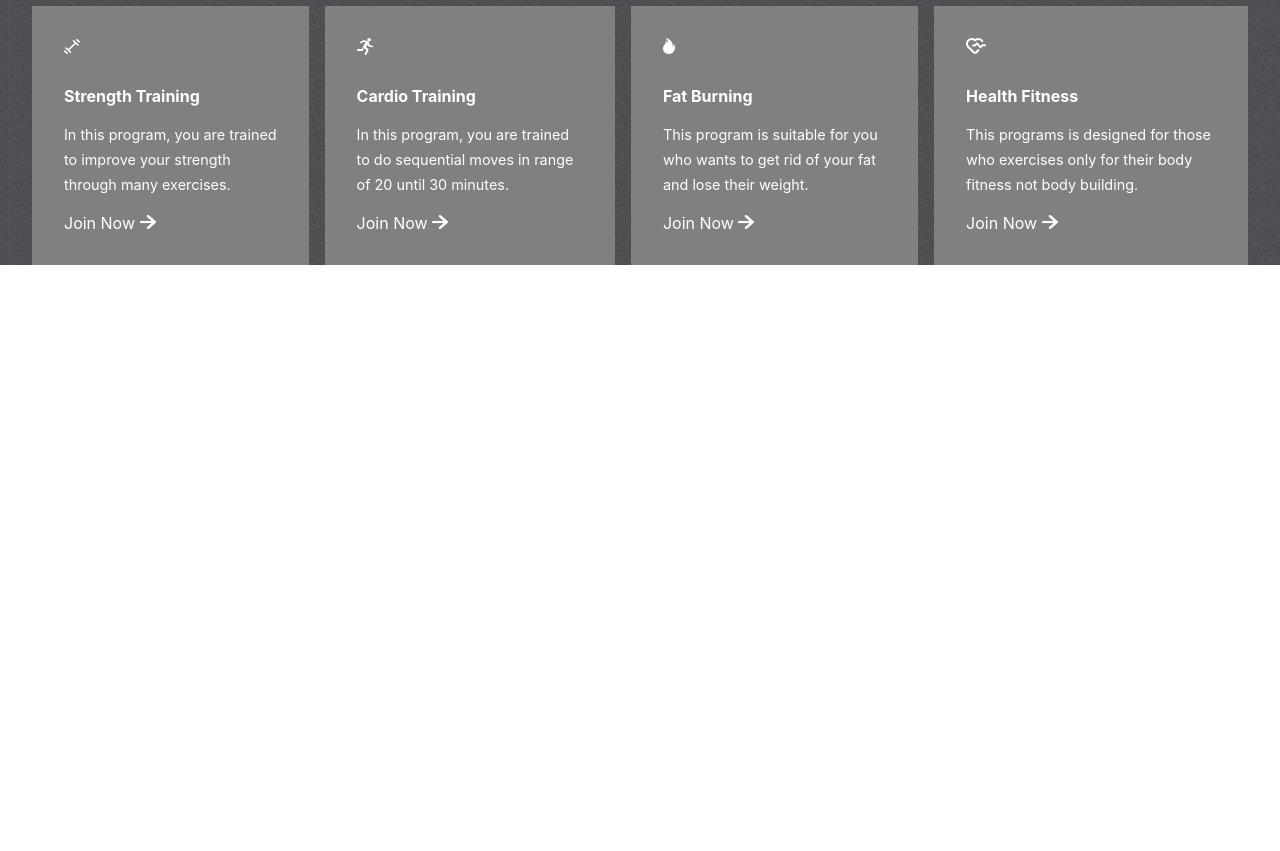
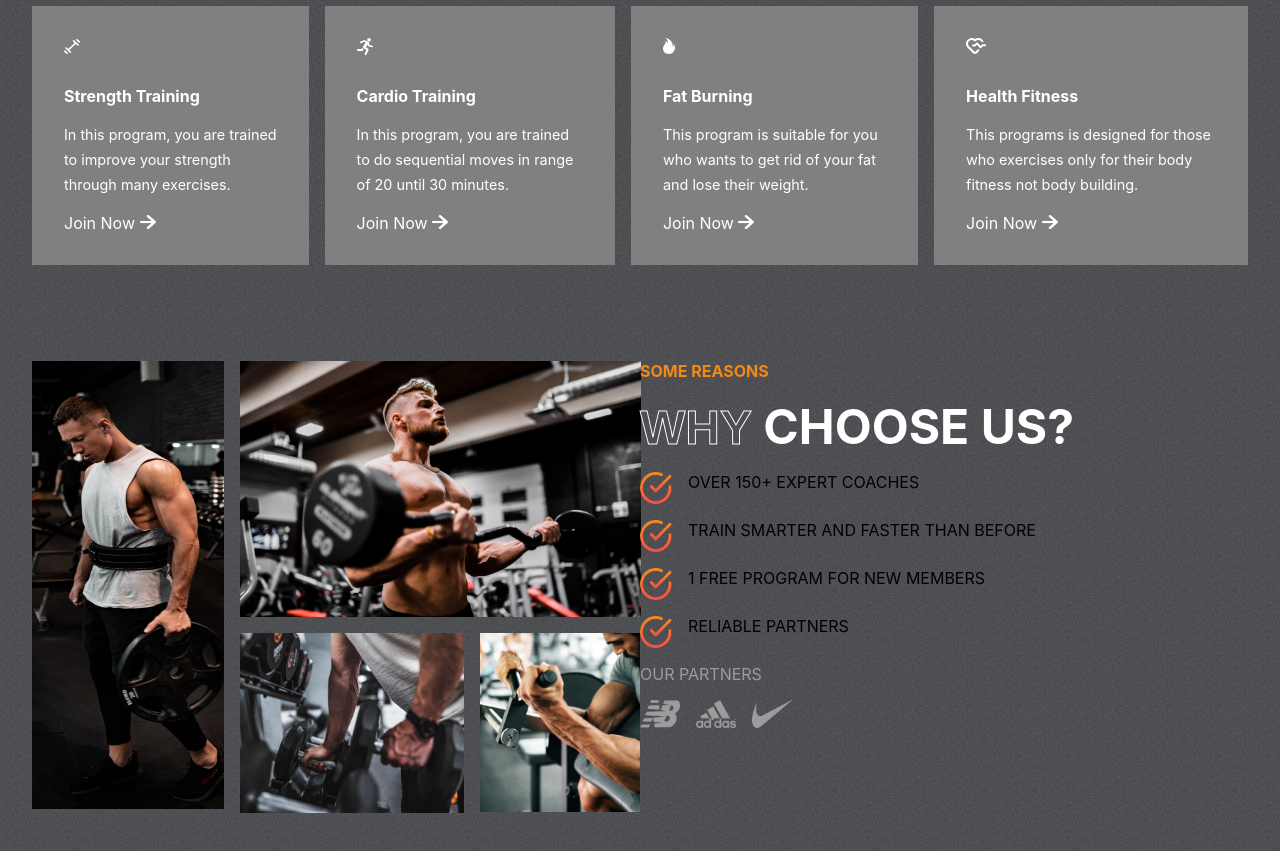
Before and after one commit to Dev-Dannie/FitFam-, a React (Vite) app: page / in a window 1280 px wide. Shown: the part 879-1730 px from the top of the page. Before the commit the page ends 1144 px from the top, so only its background shows below. Built offline with nearby package versions, Linux system fonts and the light colour scheme.

Commit message:
Reasons Section added

```diff
--- a/src/App.css
+++ b/src/App.css
@@ -41,3 +41,7 @@
   cursor: pointer;
 
 }
+
+.left-reasons > img{
+  object-fit: cover;
+}
--- a/src/App.jsx
+++ b/src/App.jsx
@@ -1,12 +1,14 @@
 import './App.css';
 import Hero from './components/Hero/Hero';
 import Programs from './components/Programs/Programs';
+import Reasons from './components/Reasons/Reasons';
 
 const App = () => {
   return (
     <div className="App">
       <Hero/>
       <Programs/>
+      <Reasons/>
     </div>
 
   );
--- a/src/components/Reasons/Reasons.jsx
+++ b/src/components/Reasons/Reasons.jsx
@@ -1,5 +1,5 @@
 import React from 'react'
-import { LeftReasons, LeftReasonsImg, ReasonsSection, RightReasons } from './ReasonsStyles';
+import { DetailsDiv, DetailsImg, LeftReasons,  LeftReasonsImg1,  LeftReasonsImg2,  LeftReasonsImg3,  LeftReasonsImg4,  PartnersDiv,  PartnersImg,  ReasonsSection, RightReasons, RRDetails, RRDiv, RRSpan } from './ReasonsStyles';
 import image1 from '../../assets/image1.png';
 import image2 from '../../assets/image2.png';
 import image3 from '../../assets/image3.png';
@@ -13,14 +13,48 @@ const Reasons = () => {
   return (
     <ReasonsSection>
         <LeftReasons>
-            <LeftReasonsImg src={image1} alt=''/>
-            <LeftReasonsImg src={image2} alt=''/>
-            <LeftReasonsImg src={image3} alt=''/>
-            <LeftReasonsImg src={image4} alt=''/>
+            <LeftReasonsImg1 src={image1} alt=''/>
+            <LeftReasonsImg2 src={image2} alt=''/>
+            <LeftReasonsImg3 src={image3} alt=''/>
+            <LeftReasonsImg4 src={image4} alt=''/>
         </LeftReasons>
 
         <RightReasons>
-            Right Side
+            <RRSpan>some reasons</RRSpan>
+
+            <RRDiv className="">
+                <span className='stroke-text'>why</span>
+                <span> choose us?</span>
+            </RRDiv>
+
+            <RRDetails>
+                <DetailsDiv className="">
+                    <DetailsImg src={tick} alt="" />
+                    <span>OVER 150+ EXPERT COACHES</span>
+                </DetailsDiv>
+                <DetailsDiv className="">
+                    <DetailsImg src={tick} alt="" />
+                    <span>TRAIN SMARTER AND FASTER THAN BEFORE</span>
+                </DetailsDiv>
+                <DetailsDiv className="">
+                    <DetailsImg src={tick} alt="" />
+                    <span>1 FREE PROGRAM FOR NEW MEMBERS</span>
+                </DetailsDiv>
+                <DetailsDiv className="">
+                    <DetailsImg src={tick} alt="" />
+                    <span>RELIABLE PARTNERS</span>
+                </DetailsDiv>
+            </RRDetails>
+
+            <span style={{color:'var(--gray)', fontWeight:'normal'}}>
+                OUR PARTNERS
+            </span>
+
+            <PartnersDiv>
+                <PartnersImg src={nb} alt=''/>
+                <PartnersImg src={adidas} alt=''/>
+                <PartnersImg src={nike} alt=''/>
+            </PartnersDiv>
         </RightReasons>
     </ReasonsSection>
   )
--- a/src/components/Reasons/ReasonsStyles.jsx
+++ b/src/components/Reasons/ReasonsStyles.jsx
@@ -13,10 +13,69 @@ grid-template-columns: repeat(3, 1fr);
 gap: 1rem;
 grid-auto-rows: 1fr;
 `
-export const LeftReasonsImg = styled.img`
-object-fit:cover
+export const LeftReasonsImg1 = styled.img`
+
+    width:12rem;
+    height:28rem;
+    grid-row: 1/3;
+`
+export const LeftReasonsImg2 = styled.img`
+    grid-column: 2/4;
+    width:auto;
+    height:16rem;
+`
+export const LeftReasonsImg3 = styled.img`
+    grid-column:2/3;
+    width:14rem;
+    grid-row:2;
+`
+export const LeftReasonsImg4 = styled.img`
+    grid-column:3/4;
+    grid-row:2;
+    width:10rem;
+    height:11.2rem;
 `
 
 export const RightReasons = styled.div`
+display: flex;
+flex-direction:column;
+gap:1rem;
+text-transform:uppercase;
 flex: 1 1;
 `
+
+export const RRSpan = styled.span`
+font-weight: bold;
+color:var(--orange)
+`
+export const RRDiv = styled.div`
+color:white;
+font-size:3rem;
+font-weight:bold;
+`
+
+export const RRDetails = styled.div`
+display:flex;
+flex-direction:column;
+gap:1rem;
+`
+
+export const DetailsDiv = styled.div`
+display:flex;
+font-size:1rem;
+gap:1rem;
+`
+
+export const DetailsImg = styled.img`
+width:2rem;
+height:2rem;
+`
+
+export const PartnersDiv = styled.div`
+display:flex;
+gap:1rem;
+`
+
+export const PartnersImg = styled.img`
+width:2.5rem
+`
```
Also changed, not shown: src/components/Plans/Plans.jsx (added), src/components/Plans/PlansStyles.jsx (added).
